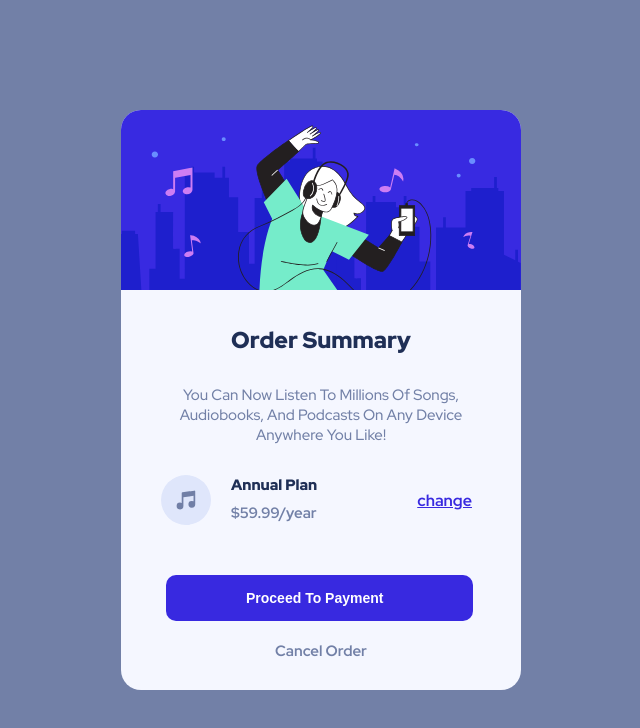
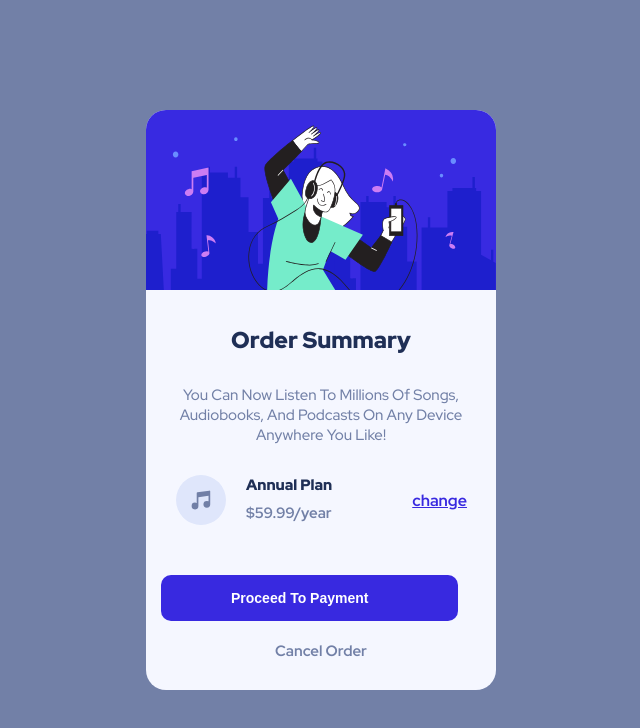
Before and after one commit to HuzaifaMateen/order-card-summary, a plain HTML site: page index.html in a window 1280 px wide. Shown: the whole page, without its empty margins (319-959 px from the left). Drawn offline with Linux system fonts and the light colour scheme.

Commit message:
second commit

```diff
--- a/style.css
+++ b/style.css
@@ -18,11 +18,11 @@ body{
 .container{
     background-color: hsl(225, 100%, 98%);
     height: 580px;
-    width: 400px;
+    width: 350px;
     border-radius: 20px;
 }
 #image{
-    width: 400px;
+    width: 350px;
     height: 180px;
     border-top-right-radius: 20px;
     border-top-left-radius: 20px;
@@ -46,7 +46,7 @@ p{
 }
 .wrapper{
     display: flex;
-    margin-left: 40px;
+    margin-left: 30px;
     margin-top: 30px;
 }
 .image-el img{
@@ -68,16 +68,16 @@ h4{
 }
 a{
     margin-top: 15px;
-    margin-left: 100px;
+    margin-left: 80px;
     color: hsl(245, 75%, 52%);
     font-weight: 700;
 }
 .btn{
     padding-top: 15px;
     padding-bottom: 15px;
-    padding-left: 80px;
+    padding-left: 70px;
     padding-right: 90px;
-    margin-left: 45px;
+    margin-left: 15px;
     margin-top: 45px;
     background-color: hsl(245, 75%, 52%);
     border: none;
```
